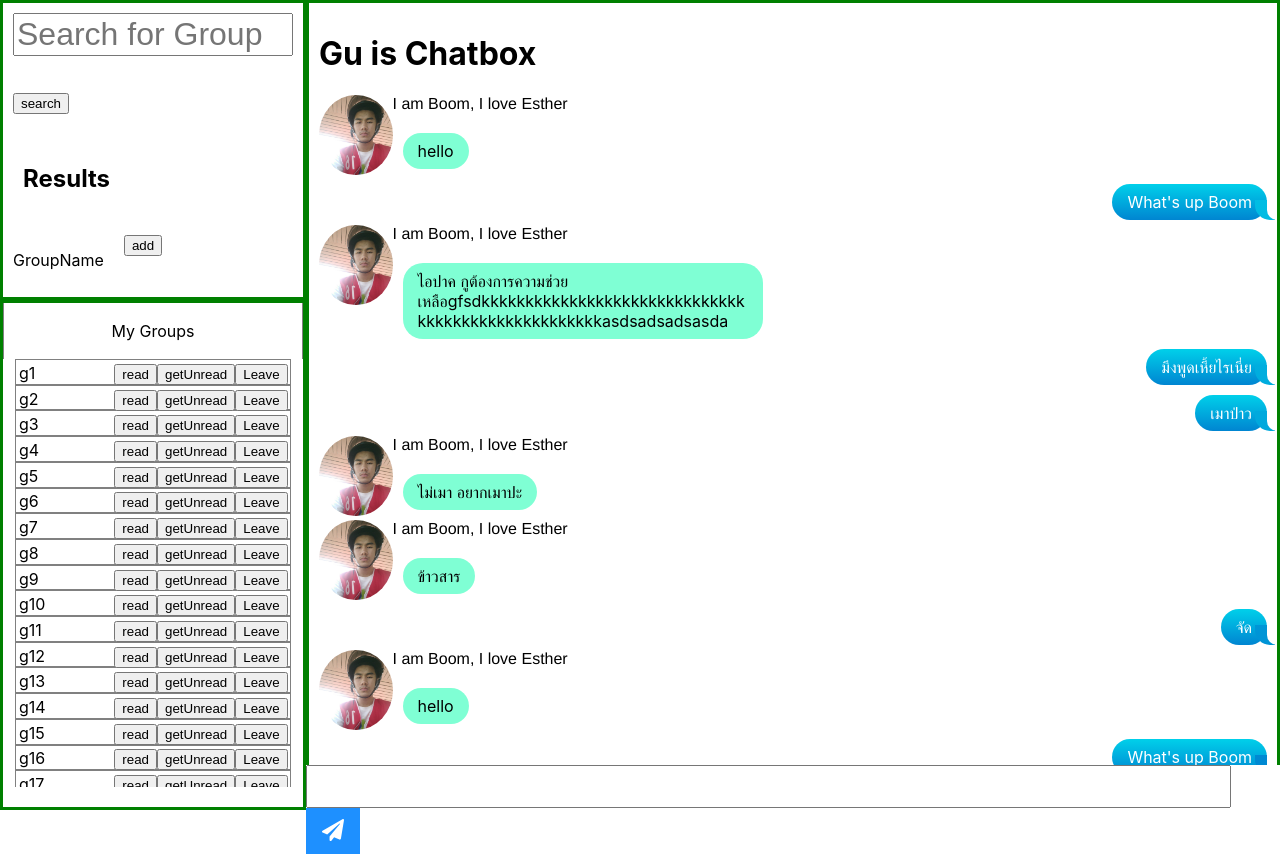
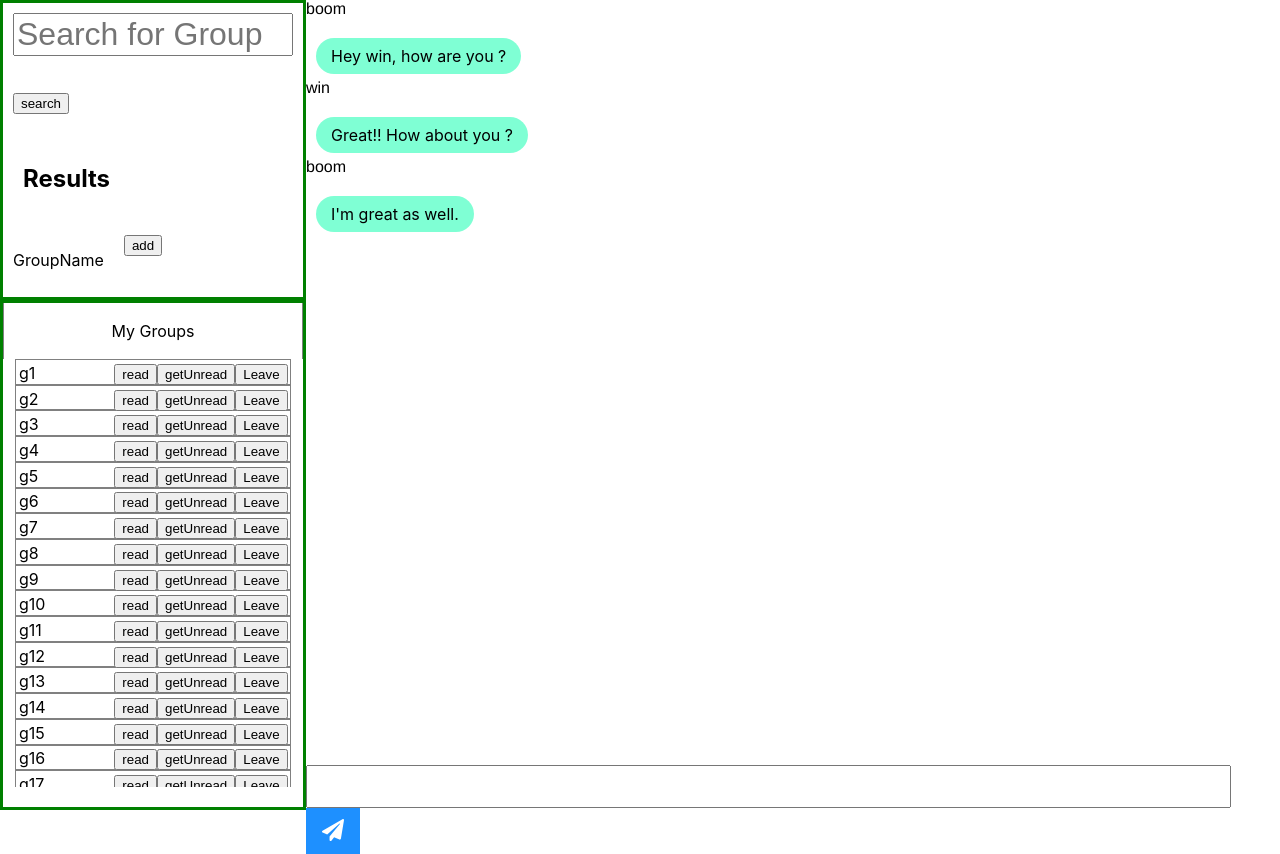
Before and after one commit to bosstyzaz/ParallelChattingAppFrontend, a React (Create React App) app: page /ChatPage in a window 1280 px wide. Built offline with nearby package versions, Linux system fonts and the light colour scheme.

Commit message:
pass message from chat page to  child component

```diff
--- a/src/Components/ChatBox/ChatBox.js
+++ b/src/Components/ChatBox/ChatBox.js
@@ -18,30 +18,45 @@ class ChatBox extends React.Component {
       return (
         <div className='chatbox-container'>
           <Scrollbars className='scrollbar-chat'>
-            <div className="chatbox">
-            <h1>Gu is Chatbox</h1>
-            <Message message="hello"/>
-            <MyMessage message="What's up Boom"/>
-            <Message message="ไอปาค กูต้องการความช่วยเหลือgfsdkkkkkkkkkkkkkkkkkkkkkkkkkkkkkkkkkkkkkkkkkkkkkkkkkkkasdsadsadsasda"/>
-            <MyMessage message="มึงพูดเหี้ยไรเนี่ย"/>
-            <MyMessage message="เมาป่าว"/>
-            <Message message="ไม่เมา อยากเมาปะ"/>
-            <Message message="ข้าวสาร"/>
-            <MyMessage message="จัด"/>
-            <Message message="hello"/>
-            <MyMessage message="What's up Boom"/>
-            <Message message="ไอปาค กูต้องการความช่วยเหลือgfsdkkkkkkkkkkkkkkkkkkkkkkkkkkkkkkkkkkkkkkkkkkkkkkkkkkkasdsadsadsasda"/>
-            <MyMessage message="มึงพูดเหี้ยไรเนี่ย"/>
-            <MyMessage message="เมาป่าว"/>
-            <Message message="ไม่เมา อยากเมาปะ"/>
-            <Message message="ข้าวสาร"/>
-            <MyMessage message="จัด"/>
-            </div>
+          {this.props.messages.map((message, index) => {
+            return (
+              <Message key={index} username={message.senderId} text={message.text}/>
+            )
+          })}
           </Scrollbars>
           <TextInput />
         </div>
-        );
+      )
     }
+
+    // render() {
+    //     return (
+    //         <div className='chatbox-container'>
+    //         <Scrollbars className='scrollbar-chat'>
+    //         <div className="chatbox">
+    //         <h1>Gu is Chatbox</h1>
+    //         <Message message="hello"/>
+    //         <MyMessage message="What's up Boom"/>
+    //         <Message message="ไอปาค กูต้องการความช่วยเหลือgfsdkkkkkkkkkkkkkkkkkkkkkkkkkkkkkkkkkkkkkkkkkkkkkkkkkkkasdsadsadsasda"/>
+    //         <MyMessage message="มึงพูดเหี้ยไรเนี่ย"/>
+    //         <MyMessage message="เมาป่าว"/>
+    //         <Message message="ไม่เมา อยากเมาปะ"/>
+    //         <Message message="ข้าวสาร"/>
+    //         <MyMessage message="จัด"/>
+    //         <Message message="hello"/>
+    //         <MyMessage message="What's up Boom"/>
+    //         <Message message="ไอปาค กูต้องการความช่วยเหลือgfsdkkkkkkkkkkkkkkkkkkkkkkkkkkkkkkkkkkkkkkkkkkkkkkkkkkkasdsadsadsasda"/>
+    //         <MyMessage message="มึงพูดเหี้ยไรเนี่ย"/>
+    //         <MyMessage message="เมาป่าว"/>
+    //         <Message message="ไม่เมา อยากเมาปะ"/>
+    //         <Message message="ข้าวสาร"/>
+    //         <MyMessage message="จัด"/>
+    //         </div>
+    //         </Scrollbars>
+    //         <TextInput />
+    //         </div>
+    //     );
+    // }
 
 }
 
--- a/src/Components/ChatBox/Message.js
+++ b/src/Components/ChatBox/Message.js
@@ -12,18 +12,33 @@ class Message extends React.Component {
   render() {
     return (
       <div className="flex-container">
-        <div>
-          <img src="/Resources/boom_2.jpg" alt="Avatar" class="right" />
-        </div>
         <div className="userName-Messsage">
-          <div className="userName">I am Boom, I love Esther</div>
+          <div className="userName">
+            <div>{this.props.username}</div>
+          </div>
           <div class="yours messages">
-            <div class="message last">{this.props.message}</div>
+            <div class="message last">{this.props.text}</div>
           </div>
         </div>
       </div>
-    );
+    )
   }
+
+  // render() {
+  //   return (
+  //     <div className="flex-container">
+  //       <div>
+  //         <img src="/Resources/boom_2.jpg" alt="Avatar" class="right" />
+  //       </div>
+  //       <div className="userName-Messsage">
+  //         <div className="userName">I am Boom, I love Esther</div>
+  //         <div class="yours messages">
+  //           <div class="message last">{this.props.message}</div>
+  //         </div>
+  //       </div>
+  //     </div>
+  //   );
+  // }
 }
 
 export default Message;
--- a/src/Components/ChatPage/ChatPage.js
+++ b/src/Components/ChatPage/ChatPage.js
@@ -3,6 +3,7 @@ import SearchBox from '../SearchBox/SearchBox';
 import MyGroup from '../MyGroup/MyGroup';
 import ChatBox from '../ChatBox/ChatBox';
 import './ChatPage.css';
+import TextInput from '../ChatBox/TextInput';
 
 class ChatPage extends React.Component {
     constructor(props) {
@@ -12,6 +13,18 @@ class ChatPage extends React.Component {
             username: 'Ricardo Milos',
             groupList : ['g1','g2','g3','g4','g5','g6','g7','g8','g9','g10','g11','g12','g13','g14','g15','g16','g17','g18','g19','g20'],
             atGroup: '',
+            messages: [{
+                senderId: 'boom',
+                text: 'Hey win, how are you ?'
+              },
+              {
+                senderId: 'win',
+                text: 'Great!! How about you ?'
+              },
+              {
+                senderId: 'boom',
+                text: "I'm great as well. "
+              },]
         }
         this.handleRead = this.handleRead.bind(this);
         this.handleUnread = this.handleUnread.bind(this);
@@ -49,7 +62,7 @@ class ChatPage extends React.Component {
                              groupList={this.state.groupList}/>
                 </div>
                 <div className='right-part'>
-                    <ChatBox />
+                    <ChatBox messages={this.state.messages}/>
                 </div>
             </div>
         );
```
Lines whose indentation alone changed are shown as unchanged.
